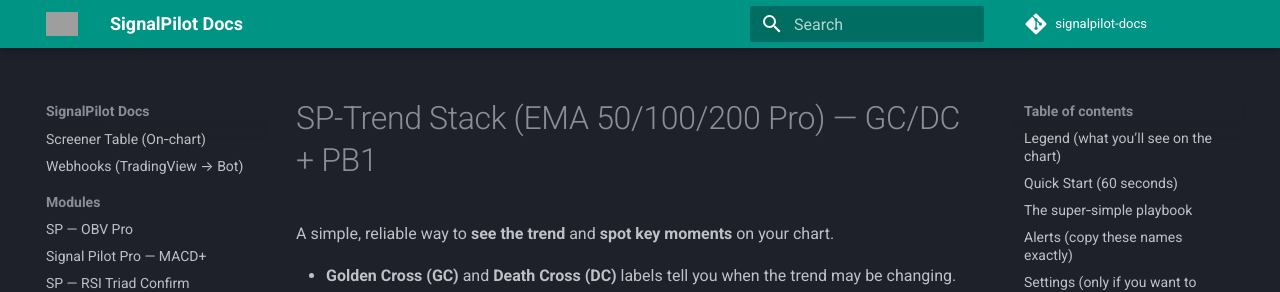
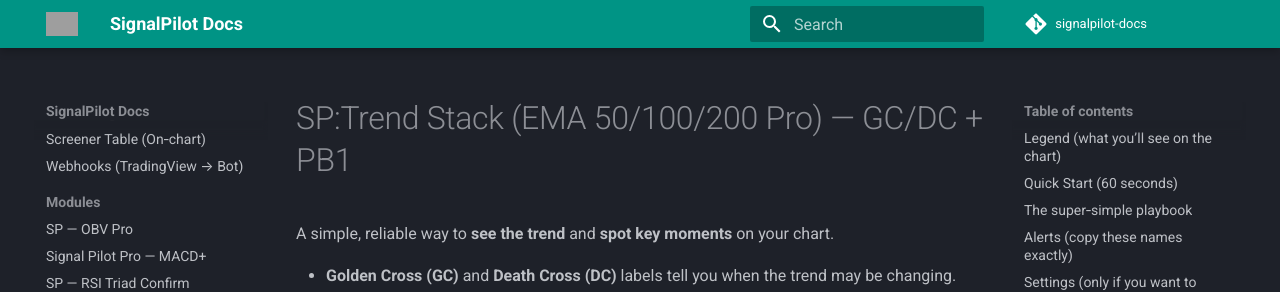
Before and after one commit to Signalpilot/signalpilot-docs, an MkDocs documentation site: the page built from docs/sp-ema-trio-pro.md, in a window 1280 px wide and 900 px high. Shown: the top 292 px of the window. Built offline with MkDocs 1.6.1 and Material for MkDocs 9.7.7, drawn with Linux system fonts in a browser that asks for light colours; comment, search, counter and statistics services are not loaded; grey boxes are pictures that could not be loaded.

```diff
--- a/docs/sp-ema-trio-pro.md
+++ b/docs/sp-ema-trio-pro.md
@@ -1,4 +1,4 @@
-# SP-Trend Stack (EMA 50/100/200 Pro) — GC/DC + PB1
+# SP:Trend Stack (EMA 50/100/200 Pro) — GC/DC + PB1
 
 A simple, reliable way to **see the trend** and **spot key moments** on your chart.
 
```
